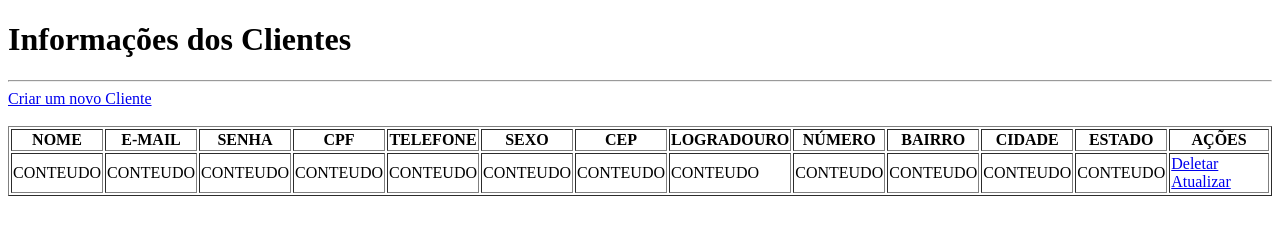
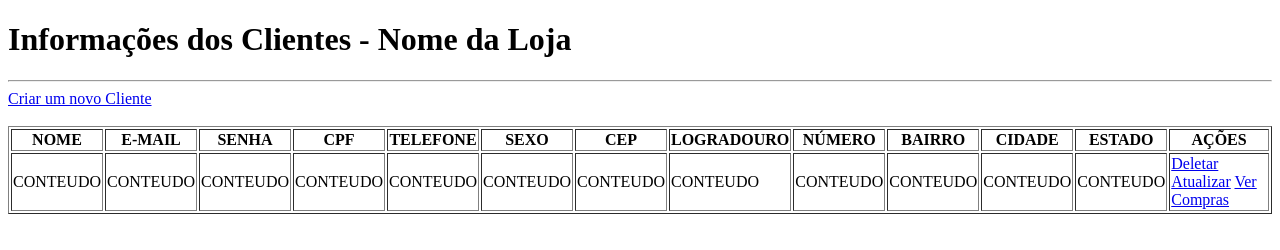
Before and after one commit to VicDeMartini/DW2, a plain HTML site: page AA1/RCliente.html in a window 1280 px wide. Drawn offline with Linux system fonts and the light colour scheme.

Commit message:
Added better comments and new templates
    * Added comments that explains the RCliente page (This page has all
      links do client CRUD).
    * Added new templates for update, delete and create pages for
      client.

```diff
--- a/AA1/RCliente.html
+++ b/AA1/RCliente.html
@@ -10,12 +10,15 @@
 <body>
     <!-- cabecalho da pagina -->
     <div class="header">
-        <h1>Informações dos Clientes</h1>
+        <h1><strong> Informações dos Clientes - Nome da Loja </strong></h1>
         <hr>
     </div>
 
     <!-- Link para a pagina que cria cliente -->
     <a href="./CCliente.html">Criar um novo Cliente</a> <br><br>
+
+    <!-- Essa sera a pagina "principal" para cliente (read), servindo de link para o delete, update e create
+         Alem disso, servira de link para visualizar as compras de um cliente. -->
     <!-- Tabela de clientes -->
     <table border=1>
         <tr> <!-- cabecalho da tabela -->
@@ -47,7 +50,7 @@
             <td> CONTEUDO</td>
             <td> CONTEUDO</td>
             <!-- Link para a pagina que deleta cliente e atualiza cliente-->
-            <td> <a href="./DCliente"> Deletar</a> <a href="./UCliente">Atualizar</a></td>
+            <td> <a href="./DCliente"> Deletar</a> <a href="./UCliente">Atualizar</a> <a href="./Compras">Ver Compras</a> </td>
         </tr>
     </table>
 </body>
```
Also changed, not shown: AA1/CCliente.html (added), AA1/UCliente.html (added).
